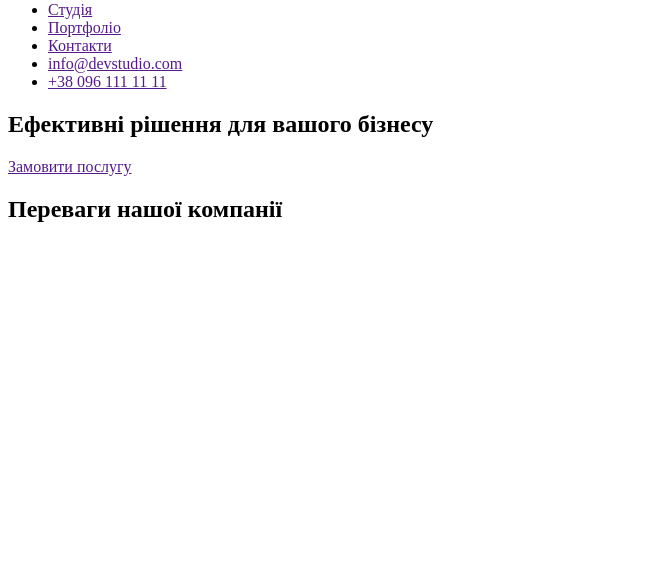
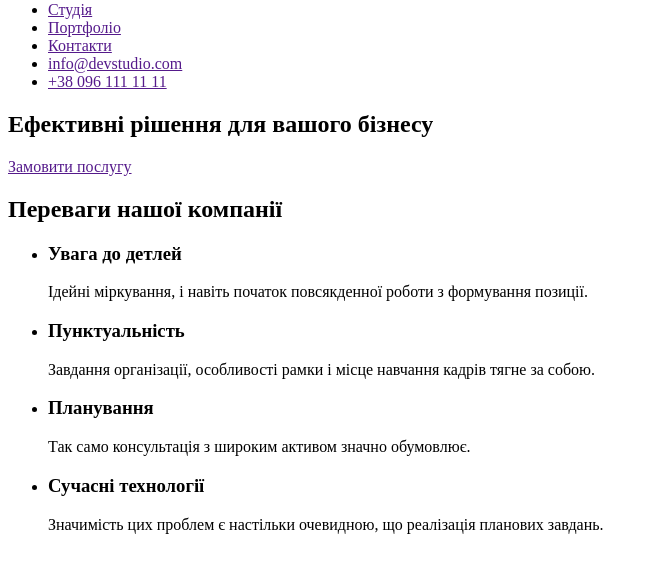
Before and after one commit to Ilona-Koval-11/homework-one, a plain HTML site: page index.html in a window 1280 px wide. Shown: the part 79-652 px from the top of the page, without its empty margins (0-654 px from the left). Drawn offline with Linux system fonts and the light colour scheme.

Commit message:
Фіналізація третього блоку
Закінчила писати третій блок

```diff
--- a/index.html
+++ b/index.html
@@ -44,6 +44,40 @@
     <h2>
         Переваги нашої компанії
     </h2>
+    <ul>
+        <li>
+            <h3>
+                Увага до детлей
+            </h3>
+            <p>
+                Ідейні міркування, і навіть початок повсякденної роботи з формування позиції.
+            </p>
+        </li>
+        <li>
+            <h3>
+                Пунктуальнiсть
+            </h3>
+            <p>
+                Завдання організації, особливості рамки і місце навчання кадрів тягне за собою.
+            </p>
+        </li>
+        <li>
+            <h3>
+                Планування
+            </h3>
+            <p>
+                Так само консультація з широким активом значно обумовлює.
+            </p>
+        </li>
+        <li>
+            <h3>
+                Сучасні технології
+            </h3>
+            <p>
+                Значимість цих проблем є настільки очевидною, що реалізація планових завдань.
+            </p>
+        </li>
+    </ul>
 </section>
             </main>
 </body>
```
